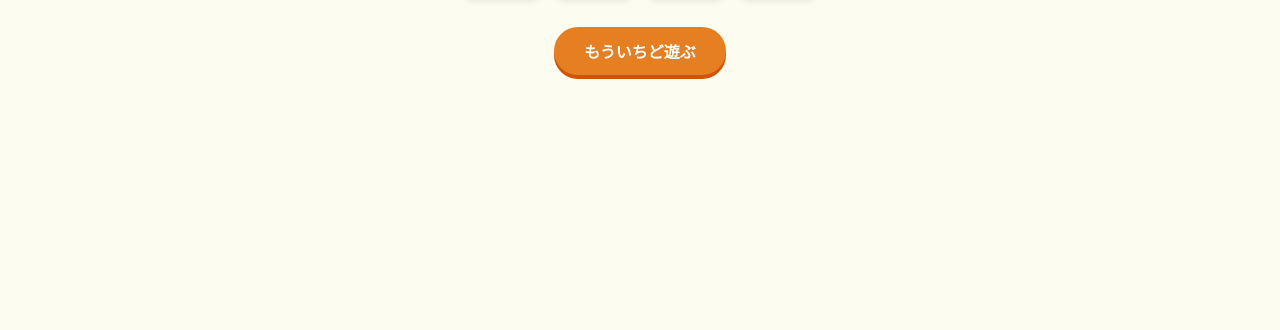
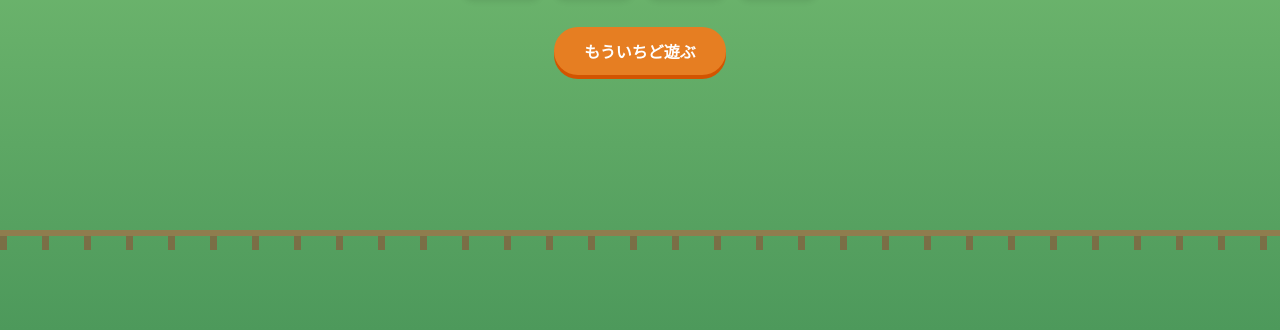
Before and after one commit to DamianToshi/Game_shu, a plain HTML site: page index.html in a window 1280 px wide. Shown: the part 550-880 px from the top of the page. Before the commit the page ends 800 px from the top, so only its background shows below. Drawn offline with Linux system fonts and the light colour scheme.

Commit message:
背景変更

```diff
--- a/index.html
+++ b/index.html
@@ -10,9 +10,41 @@
     display: flex;
     flex-direction: column;
     align-items: center;
-    background-color: #fdfcf0;
+    position: relative;
+    min-height: 100vh;
+    overflow-x: hidden;
+    background: linear-gradient(to bottom, #9edff2 0%, #d9f3d0 58%, #6db56d 58%, #4d995b 100%);
     margin: 0;
     padding: 40px 20px;
+  }
+
+  body::before {
+    content: "";
+    position: fixed;
+    z-index: -1;
+    inset: 0;
+    opacity: 0.65;
+    background:
+      radial-gradient(circle at 8% 47%, #4d9b58 0 8%, transparent 8.2%),
+      radial-gradient(circle at 18% 43%, #62ad5b 0 11%, transparent 11.2%),
+      radial-gradient(circle at 87% 45%, #4d9b58 0 10%, transparent 10.2%),
+      radial-gradient(circle at 96% 40%, #72b965 0 13%, transparent 13.2%),
+      radial-gradient(circle at 50% 9%, rgba(255, 255, 255, 0.8) 0 5%, transparent 5.2%);
+    pointer-events: none;
+  }
+
+  body::after {
+    content: "";
+    position: fixed;
+    z-index: -1;
+    left: 0;
+    right: 0;
+    bottom: 0;
+    height: 14px;
+    opacity: 0.7;
+    background: repeating-linear-gradient(90deg, #8b5a3c 0 7px, transparent 7px 42px);
+    border-top: 6px solid #a96e48;
+    pointer-events: none;
   }
 
   h1 { color: #444; margin-bottom: 5px; }
```
